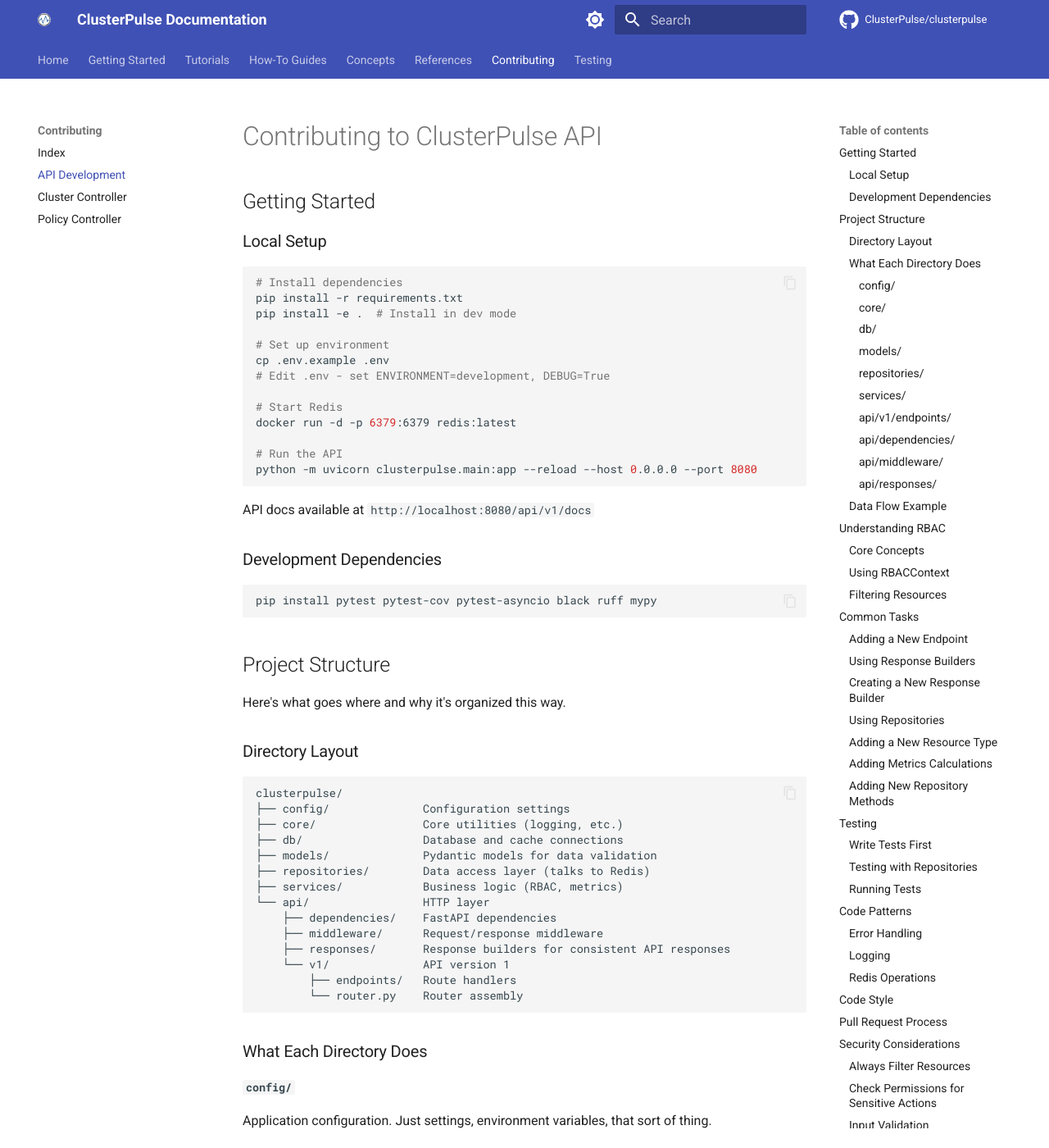
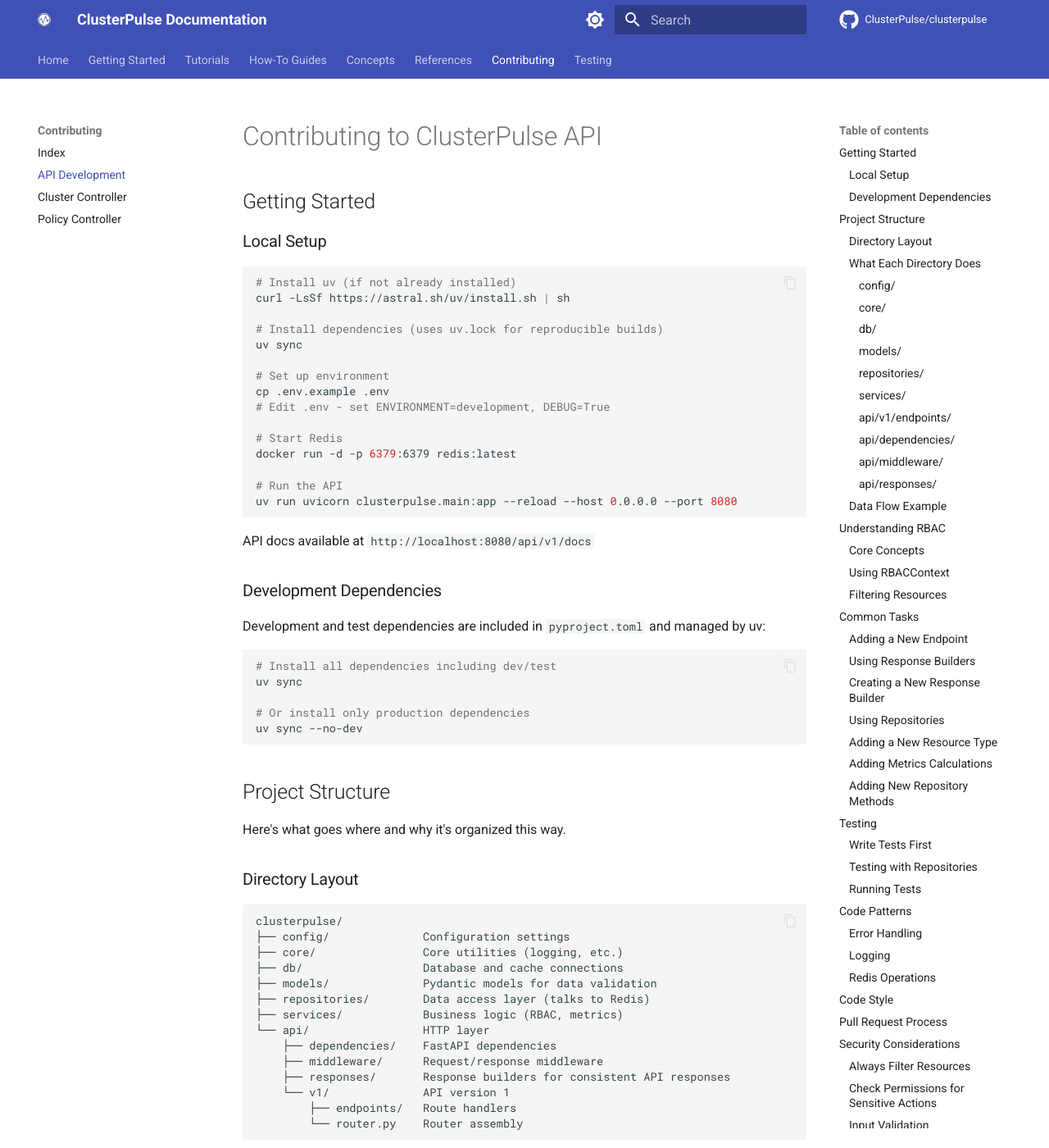
Before and after one commit to ClusterPulse/clusterpulse, an MkDocs documentation site: the page built from docs/contributing/api.md, in a window 1280 px wide and 1400 px high. Shown: the whole window at 82% size. Built offline with MkDocs 1.6.1 and Material for MkDocs 9.7.7, drawn with Linux system fonts in a browser that asks for light colours; comment, search, counter and statistics services are not loaded; the version menu is left out; some of the changed text lies outside the part shown.

Commit message:
updated documentation to include uv information

````diff
--- a/docs/contributing/api.md
+++ b/docs/contributing/api.md
@@ -5,9 +5,11 @@
 ### Local Setup
 
 ```bash
-# Install dependencies
-pip install -r requirements.txt
-pip install -e .  # Install in dev mode
+# Install uv (if not already installed)
+curl -LsSf https://astral.sh/uv/install.sh | sh
+
+# Install dependencies (uses uv.lock for reproducible builds)
+uv sync
 
 # Set up environment
 cp .env.example .env
@@ -17,15 +19,21 @@
 docker run -d -p 6379:6379 redis:latest
 
 # Run the API
-python -m uvicorn clusterpulse.main:app --reload --host 0.0.0.0 --port 8080
+uv run uvicorn clusterpulse.main:app --reload --host 0.0.0.0 --port 8080
 ```
 
 API docs available at `http://localhost:8080/api/v1/docs`
 
 ### Development Dependencies
 
+Development and test dependencies are included in `pyproject.toml` and managed by uv:
+
 ```bash
-pip install pytest pytest-cov pytest-asyncio black ruff mypy
+# Install all dependencies including dev/test
+uv sync
+
+# Or install only production dependencies
+uv sync --no-dev
 ```
 
 ## Project Structure
@@ -769,17 +777,17 @@
 
 ```bash
 # All tests
-pytest
+uv run pytest
 
 # Specific category
-pytest -m unit
-pytest -m integration
+uv run pytest -m unit
+uv run pytest -m integration
 
 # With coverage
-pytest --cov=clusterpulse --cov-report=html
+uv run pytest --cov=clusterpulse --cov-report=html
 
 # Single test
-pytest tests/integration/api/test_workloads.py::TestWorkloadsEndpoint::test_get_workloads_success -v
+uv run pytest tests/integration/api/test_workloads.py::TestWorkloadsEndpoint::test_get_workloads_success -v
 ```
 
 ## Code Patterns
@@ -854,12 +862,12 @@
 
 ```bash
 # Format code
-black <path>
-autoflake --remove-all-unused-imports --remove-unused-variables --recursive --in-place <path>
-isort <path>
+uv run black <path>
+uv run autoflake --remove-all-unused-imports --remove-unused-variables --recursive --in-place <path>
+uv run isort <path>
 
 # Check linting
-pylint clusterpulse/
+uv run pylint clusterpulse/
 ```
 
 **Import order:**
@@ -894,15 +902,15 @@
 3. **Before submitting:**
    ```bash
    # Format and lint
-   black clusterpulse/
-   autoflake...
-   isort...
+   uv run black clusterpulse/
+   uv run autoflake --remove-all-unused-imports --remove-unused-variables --recursive --in-place clusterpulse/
+   uv run isort clusterpulse/
 
    # Run tests
-   pytest
+   uv run pytest
 
    # Check coverage
-   pytest --cov=clusterpulse --cov-report=term-missing
+   uv run pytest --cov=clusterpulse --cov-report=term-missing
    ```
 
 4. **PR description should include:**
````
Also changed, not shown: 1 other file.
